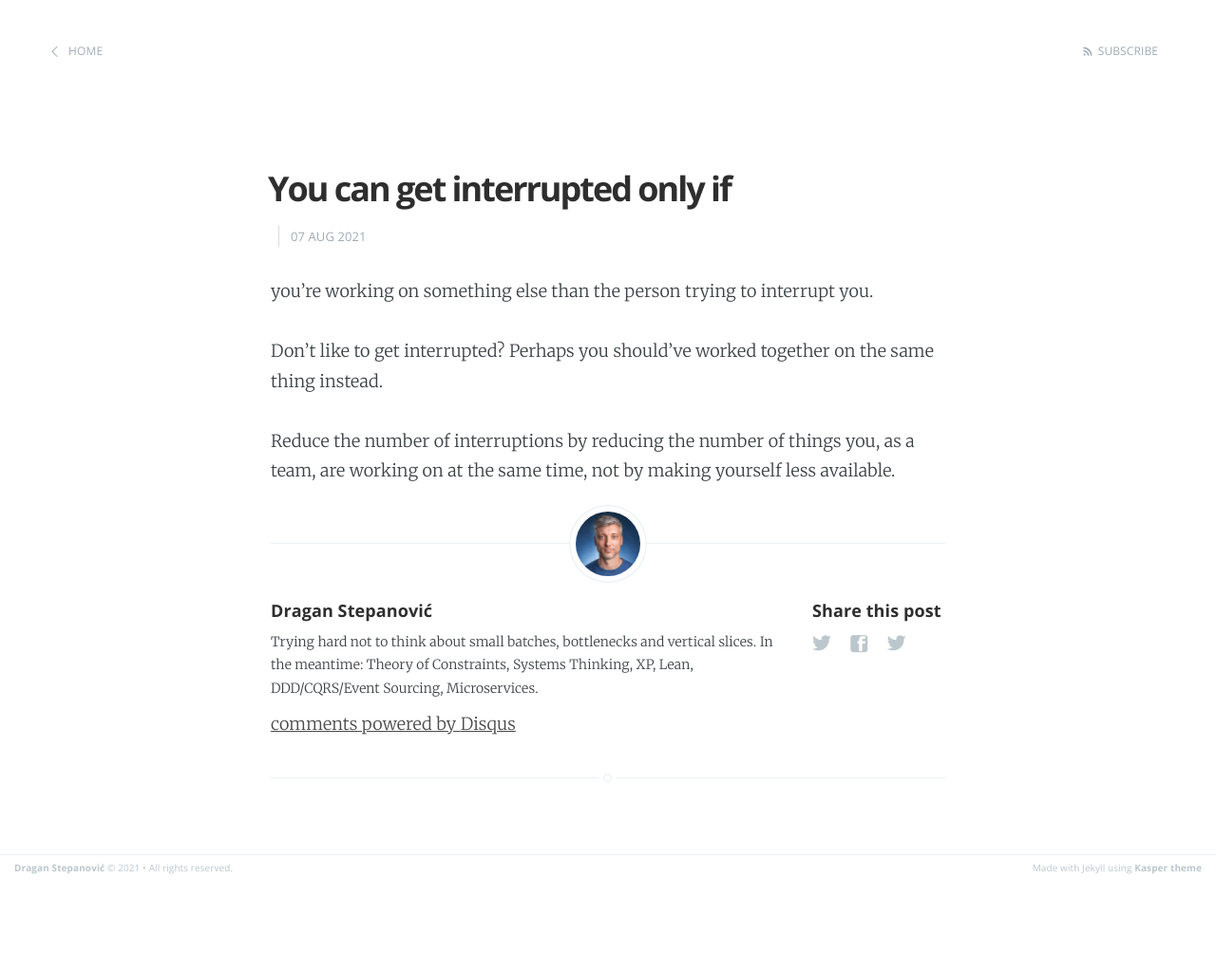
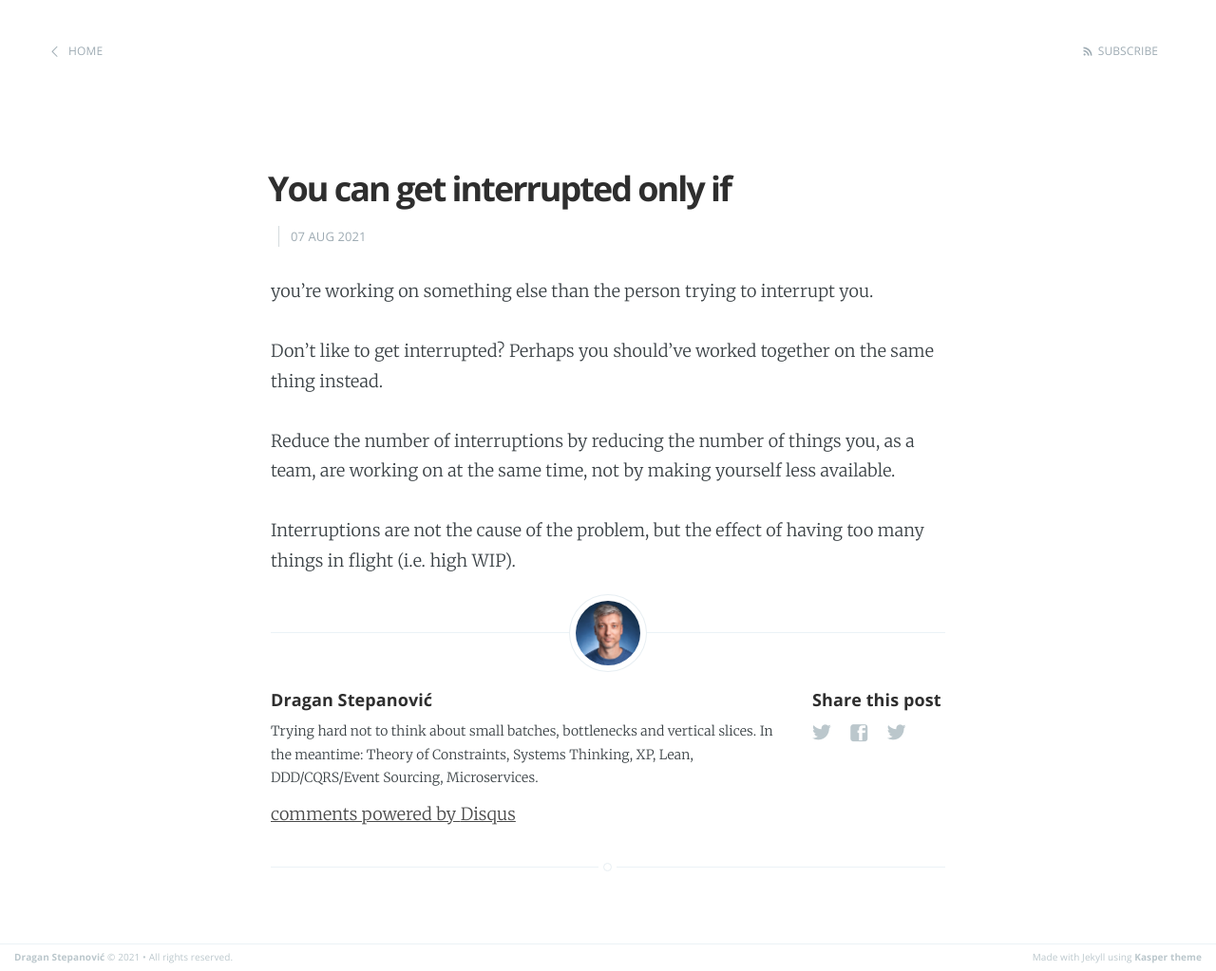
Before and after one commit to dragan-stepanovic/dragan-stepanovic.github.io, a Jekyll site: the page built from _posts/2021-08-07-you-can-get-interrupted-only-if.md, in a window 1280 px wide. Shown: the whole page at 95% size. Built offline with Jekyll 4.4.1, drawn with Linux system fonts in a browser that asks for light colours; our own code applies the rules of GitHub Pages for plain Markdown files; comment, search, counter and statistics services are not loaded; before the commit the page ends 928 px from its top, so only the background shows below that.

Commit message:
Update 2021-08-07-you-can-get-interrupted-only-if.md

```diff
--- a/_posts/2021-08-07-you-can-get-interrupted-only-if.md
+++ b/_posts/2021-08-07-you-can-get-interrupted-only-if.md
@@ -6,3 +6,5 @@
 Don't like to get interrupted? Perhaps you should've worked together on the same thing instead.
 
 Reduce the number of interruptions by reducing the number of things you, as a team, are working on at the same time, not by making yourself less available.
+
+Interruptions are not the cause of the problem, but the effect of having too many things in flight (i.e. high WIP).
```
